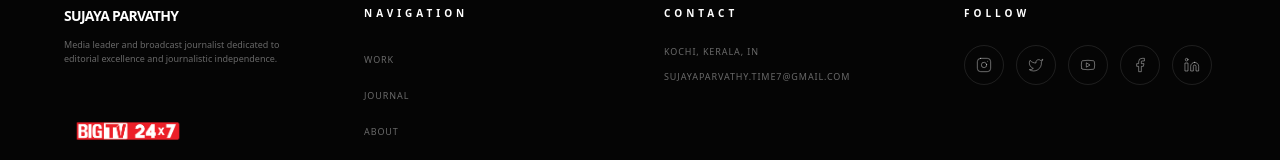
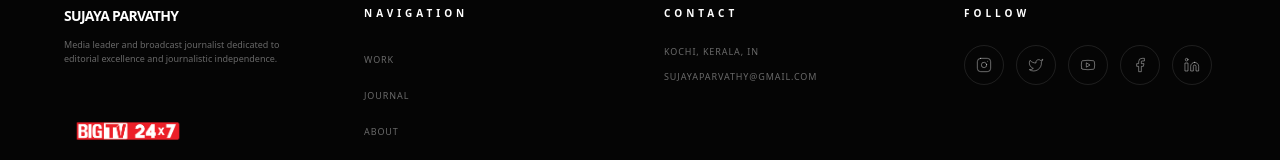
Before and after one commit to WebJrSocialBureau/Sujaya_Parvathy, a React (Vite) app in the folder client/: page /blogs in a window 1280 px wide. Shown: the part 791-951 px from the top of the page. Built offline with nearby package versions, Linux system fonts and the light colour scheme; no server answers.

Commit message:
gmail addded

```diff
--- a/client/src/components/Footer.jsx
+++ b/client/src/components/Footer.jsx
@@ -56,7 +56,7 @@ const Footer = () => {
             </h4>
             <ul className="space-y-3 text-white/40 text-[9px] tracking-widest uppercase">
               <li>Kochi, Kerala, IN</li>
-              <li className="break-all">sujayaparvathy.time7@gmail.com</li>
+              <li className="break-all">sujayaparvathy@gmail.com</li>
             </ul>
           </div>
 
```
